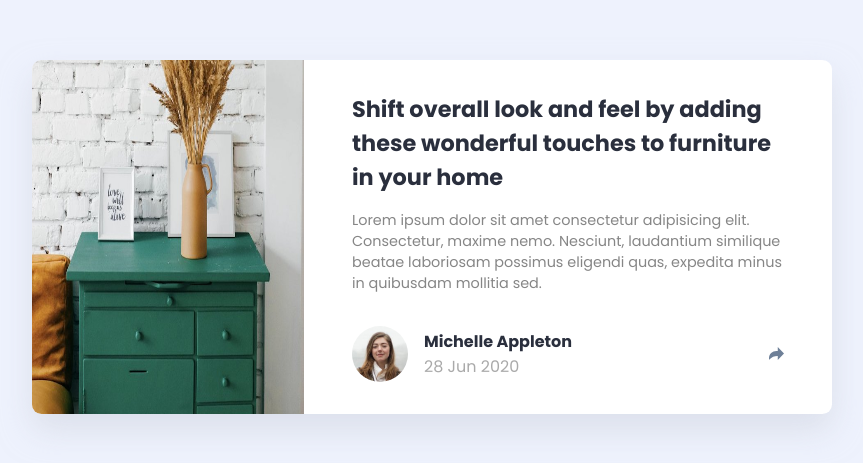
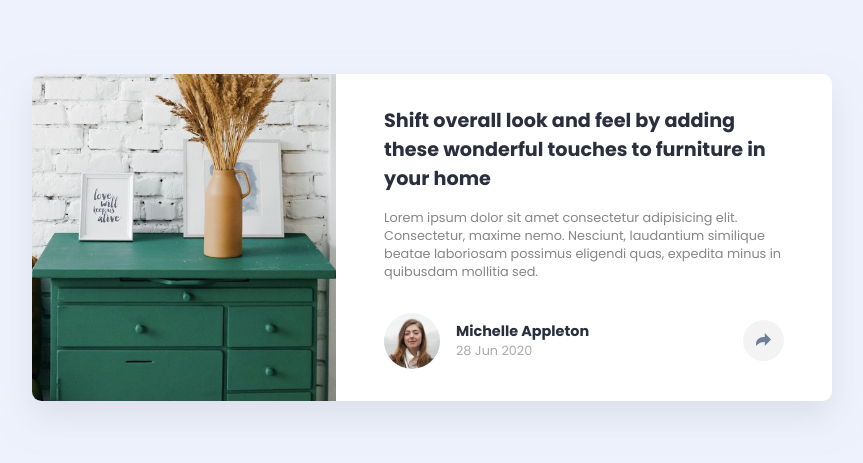
Before and after one commit to RedouaneAjgagal/article-preview-component, a plain HTML site: page index.html in a window 1280 px wide. Shown: the part 163-626 px from the top of the page, without its empty margins (208-1071 px from the left). Drawn offline with Linux system fonts and the light colour scheme.

Commit message:
Change the font size and fix the image height

```diff
--- a/css/styles.css
+++ b/css/styles.css
@@ -17,7 +17,6 @@ main {
 }
 .main {
     max-width: 50rem;
-    min-height: 20rem;
     display: flex;
     gap: 3rem;
     background-color: #fff;
@@ -26,21 +25,22 @@ main {
 }
 
 .main > img {
-    max-width: 17rem;
+    max-width: 19rem;
     border-radius: .6rem 0 0 .6rem;
+    object-fit: cover;
 }
 
 .ctn {
     padding: 2rem 3rem 0 0;
 }
 .ctn > h1 {
-    font-size: 1.4rem;
+    font-size: 1.2rem;
     color: #2a2f3d;
     margin-bottom: 1rem;
 }
 .ctn > p {
     color: #868686;
-    font-size: 0.9rem;
+    font-size: 0.8rem;
 }
 .author {
     position: relative;
@@ -62,18 +62,18 @@ main {
     border-radius: 10rem;
 }
 .author-profile h2 {
-    font-size: 1rem;
     color: #2a2f3d;
+    font-size: .9rem;
 }
 .author-profile p {
     color: #aaaaaa;
+    font-size: .8rem;
 }
-.author-content button {
-    padding: 0.8rem;
+.author-content > span {
+    padding: 0.5rem 0.8rem;
     border-radius: 10rem;
-    border: none;
     background-color: #f3f3f3;
-    transition: all 0.2s ease-in-out;
+    cursor: pointer;
     position: relative;
     z-index: 30;
 }
@@ -97,9 +97,8 @@ main {
     box-shadow: 0 0.2rem 0.7rem #626c7aa1;
     position: absolute;
     margin-top: -10rem;
-    margin-left: 18rem;
+    margin-left: 16rem;
     z-index: 10;
-    transition: all .3s ease-in-out;
 }
 .social-media p {
     color: #93a3b8;
@@ -117,6 +116,7 @@ main {
 }
 .social-media.hidden {
     display: none;
+
 }
 
 /* Media Query */
@@ -147,6 +147,7 @@ main {
         left: 0;
         bottom: 0;
         height: 100%;
+        border-radius: 0 0 0.6rem 0.6rem;
     }
     .social-media span {
         display: none;
```
